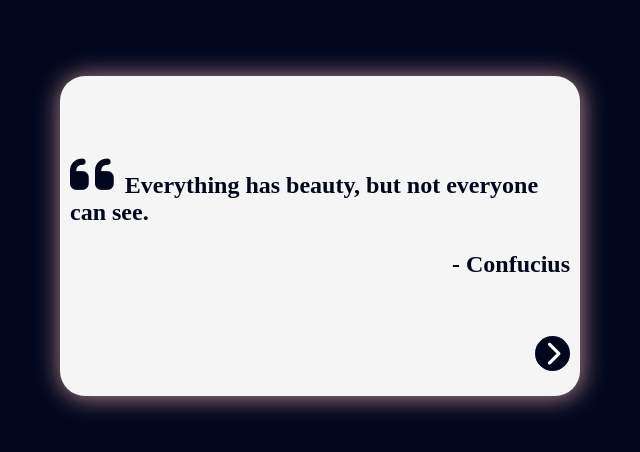
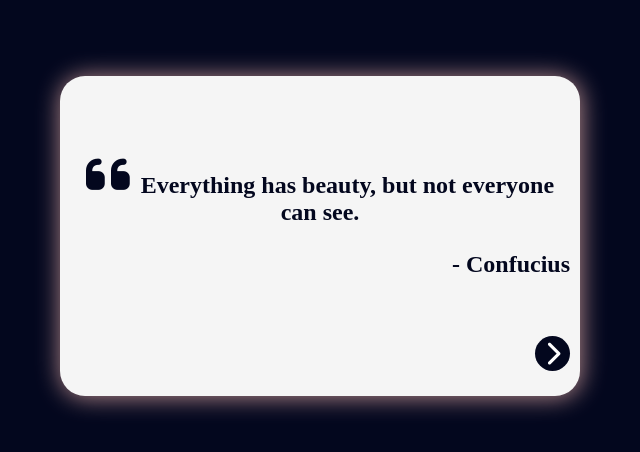
Before and after one commit to jhorman9/phraseReact, a React (Vite) app: page / in a window 1280 px wide. Shown: the part 164-616 px from the top of the page, without its empty margins (320-960 px from the left). Built offline with nearby package versions, Linux system fonts and the light colour scheme.

Commit message:
actualizando

```diff
--- a/component/Quote.jsx
+++ b/component/Quote.jsx
@@ -2,7 +2,7 @@ import React from 'react';
 
 const Quote = (quotesItem) => {
     return (
-        <div className='quoteItems'>
+        <div className='quotePhrase'>
             <i class="fa-solid fa-quote-left" id='quote'></i> {quotesItem.quotesItem}
         </div>
     );
--- a/src/App.css
+++ b/src/App.css
@@ -78,6 +78,10 @@ button{
     align-items: center;
 }
 
+.quotePhrase{
+    text-align: center;
+}
+
 .Author{
     width: 100%;
     text-align: end;
```
